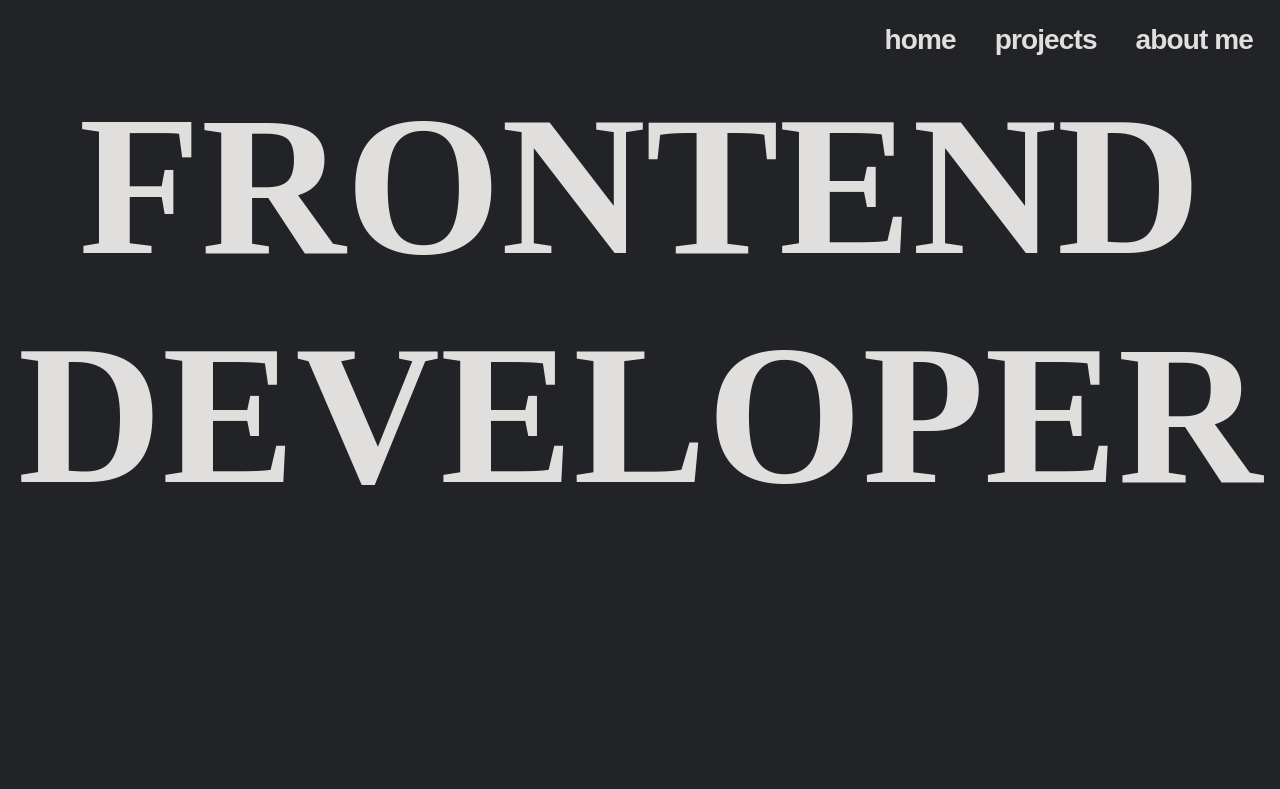
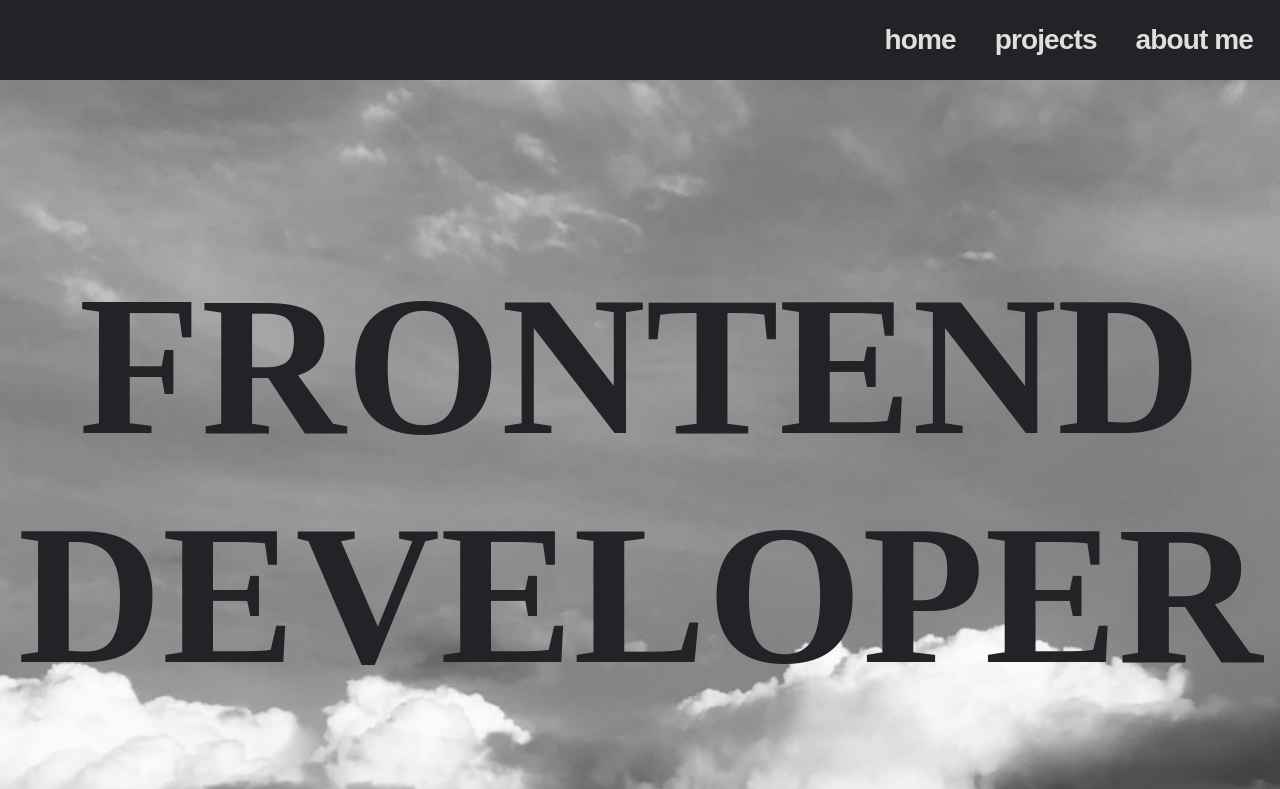
Before and after one commit to HJKim423/portfolio-hj, a React (Create React App) app: page / in a window 1280 px wide. Shown: the top 789 px of the page. Built offline with nearby package versions, Linux system fonts and the light colour scheme.

Commit message:
fix: home css 수정

```diff
--- a/src/components/aboutme/Education.js
+++ b/src/components/aboutme/Education.js
@@ -96,7 +96,7 @@ const Education = ({ yOffset }) => {
           <div
             className="card"
             style={{
-              transform: `translateX(${(5440 - yOffset) / 12}px)`,
+              transform: `translateX(${(6387 - yOffset) / 12}px)`,
             }}
           >
             <h4>2019.03 ~</h4>
@@ -105,7 +105,7 @@ const Education = ({ yOffset }) => {
           <div
             className="card mid"
             style={{
-              transform: `translateX(${(5440 - yOffset) / 4}px)`,
+              transform: `translateX(${(6387 - yOffset) / 4}px)`,
             }}
           >
             <h4>2022.03 ~ 2022.05</h4>
--- a/src/components/aboutme/Experience.js
+++ b/src/components/aboutme/Experience.js
@@ -96,7 +96,7 @@ const Experience = ({ yOffset }) => {
           <div
             className="card"
             style={{
-              transform: `translateX(${(5440 - yOffset) / 2}px)`,
+              transform: `translateX(${(6387 - yOffset) / 2}px)`,
             }}
           >
             <h4>2022.09 ~ 2022.11</h4>
@@ -105,7 +105,7 @@ const Experience = ({ yOffset }) => {
           <div
             className="card mid"
             style={{
-              transform: `translateX(${5440 - yOffset}px)`,
+              transform: `translateX(${6387 - yOffset}px)`,
             }}
           >
             <h4>2022.09 .24</h4>
--- a/src/pages/Main.js
+++ b/src/pages/Main.js
@@ -7,6 +7,7 @@ import Project2 from "../components/projects/Project2";
 import Education from "../components/aboutme/Education";
 import Experience from "../components/aboutme/Experience";
 import Project3 from "../components/projects/Project3";
+import bgImg from "../assets/img/back.jpg";
 
 const Main = () => {
   const [currentScene, setCurrentScene] = useState(0);
@@ -16,16 +17,16 @@ const Main = () => {
   const [isFade3, setIsFade3] = useState(false);
 
   useEffect(() => {
-    if (yOffset > 400) {
+    if (yOffset > 1300) {
       setIsFade1(true);
     }
-    if (yOffset > 1800) {
+    if (yOffset > 2700) {
       setIsFade2(true);
     }
-    if (yOffset > 3100) {
+    if (yOffset > 4000) {
       setIsFade3(true);
     }
-    if (yOffset < 400) {
+    if (yOffset < 1300) {
       setIsFade1(false);
       setIsFade2(false);
       setIsFade3(false);
@@ -115,33 +116,11 @@ const MainStyle = styled.div`
 
 const Background = styled.div`
   width: 100vw;
-  height: 100vh;
-  background-color: ${colors.dark};
+  height: 200vh;
+  // background-color: ${colors.dark};
+  background-image: url(${bgImg});
+  background-size: cover;
 
-  #scroll-section-0 h1 {
-    font-size: 9vw;
-    text-align: center;
-  }
-  .sticky-elem {
-    display: none;
-    position: fixed;
-    top: 0;
-    left: 0;
-    width: 100%;
-  }
-
-  .main-massage {
-    align-items: center;
-    justify-content: center;
-    margin: 5px 0;
-    height: 3em;
-    font-size: 4vw;
-
-    p {
-      font-weight: bold;
-      text-align: center;
-      line-height: 1.2;
-    }
   }
 `;
 
@@ -152,8 +131,9 @@ const Text = styled.div`
   font-size: 200px;
   font-weight: 700;
   height: 3em;
-  color: ${colors.light};
+  color: ${colors.dark};
   text-align: center;
+  padding-top: 180px;
 `;
 
 const Section = styled.div`
```
Also changed, not shown: src/assets/img/back.jpg (added), src/assets/img/bg.jpg (deleted).
